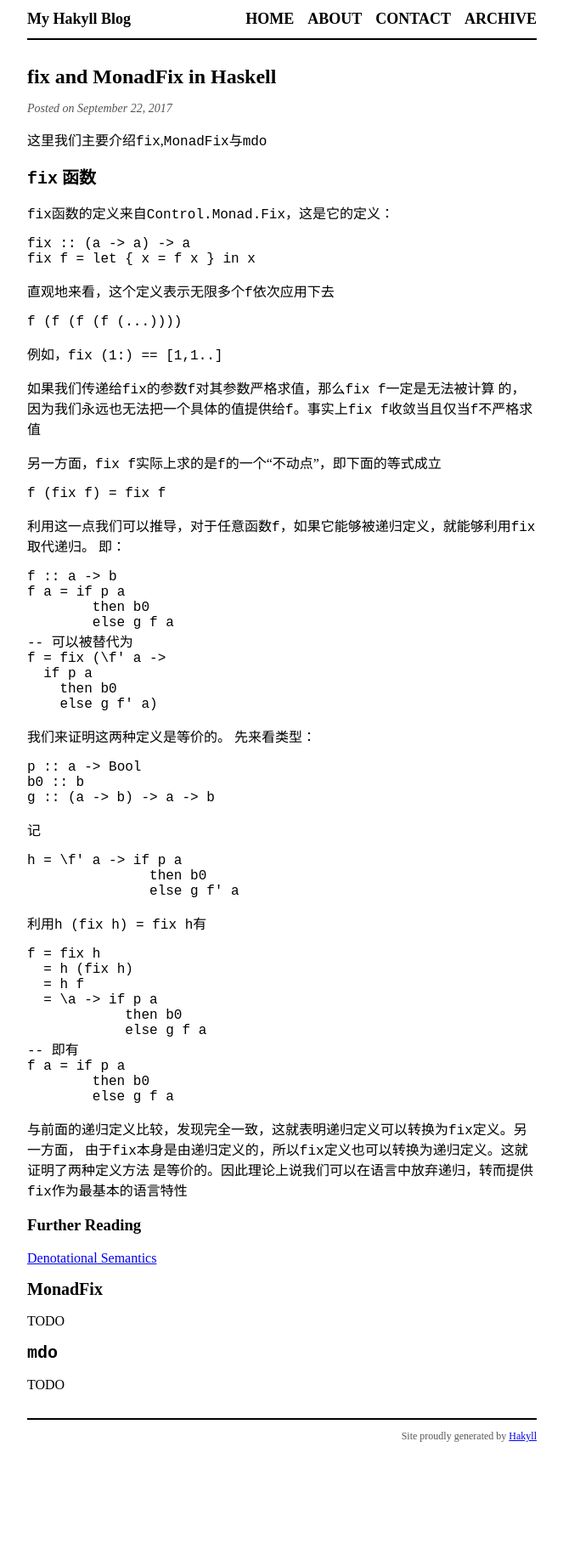
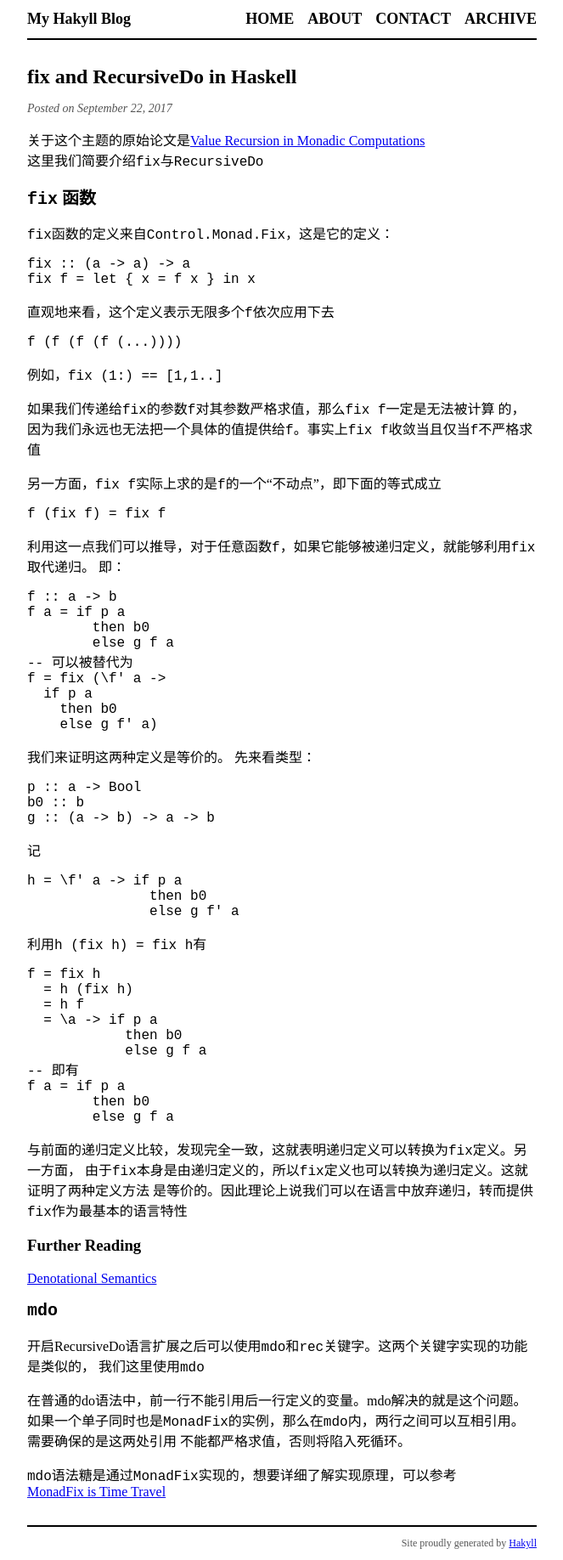
Before and after one commit to kokobd/isumif.github.io, a plain HTML site: page posts/haskell/2017-09-22-Fix.html in a window 1280 px wide. Shown: the whole page at 85% size, without its empty margins (308-971 px from the left). Before the commit the page ends 1710 px from the top, so only its background shows below. Drawn offline with Linux system fonts and the light colour scheme.

Commit message:
Publish.

```diff
--- a/posts/haskell/2017-09-22-Fix.html
+++ b/posts/haskell/2017-09-22-Fix.html
@@ -4,7 +4,7 @@
         <meta charset="utf-8">
         <meta http-equiv="x-ua-compatible" content="ie=edge">
         <meta name="viewport" content="width=device-width, initial-scale=1">
-        <title>My Hakyll Blog - fix and MonadFix in Haskell</title>
+        <title>My Hakyll Blog - fix and RecursiveDo in Haskell</title>
         <link rel="stylesheet" href="../../css/default.css" />
     </head>
     <body>
@@ -21,14 +21,15 @@
         </header>
 
         <main role="main">
-            <h1>fix and MonadFix in Haskell</h1>
+            <h1>fix and RecursiveDo in Haskell</h1>
             <article>
     <section class="header">
         Posted on September 22, 2017
 
     </section>
     <section>
-        <p>这里我们主要介绍<code>fix</code>,<code>MonadFix</code>与<code>mdo</code></p>
+        <p>关于这个主题的原始论文是<a href="http://leventerkok.github.io/papers/erkok-thesis.pdf">Value Recursion in Monadic Computations</a><br />
+这里我们简要介绍<code>fix</code>与<code>RecursiveDo</code></p>
 <h2 id="fix-函数"><code>fix</code> 函数</h2>
 <p><code>fix</code>函数的定义来自<code>Control.Monad.Fix</code>，这是它的定义：</p>
 <div class="sourceCode"><pre class="sourceCode haskell"><code class="sourceCode haskell"><span class="ot">fix ::</span> (a <span class="ot">-&gt;</span> a) <span class="ot">-&gt;</span> a
@@ -71,10 +72,11 @@ f a <span class="fu">=</span> <span class="kw">if</span> p a
 <p>与前面的递归定义比较，发现完全一致，这就表明递归定义可以转换为<code>fix</code>定义。另一方面， 由于<code>fix</code>本身是由递归定义的，所以<code>fix</code>定义也可以转换为递归定义。这就证明了两种定义方法 是等价的。因此理论上说我们可以在语言中放弃递归，转而提供<code>fix</code>作为最基本的语言特性</p>
 <h3 id="further-reading">Further Reading</h3>
 <p><a href="https://en.wikibooks.org/wiki/Haskell/Denotational_semantics">Denotational Semantics</a></p>
-<h2 id="monadfix">MonadFix</h2>
-<p>TODO</p>
 <h2 id="mdo"><code>mdo</code></h2>
-<p>TODO</p>
+<p>开启RecursiveDo语言扩展之后可以使用<code>mdo</code>和<code>rec</code>关键字。这两个关键字实现的功能是类似的， 我们这里使用<code>mdo</code></p>
+<p>在普通的do语法中，前一行不能引用后一行定义的变量。mdo解决的就是这个问题。如果一个单子同时也是<code>MonadFix</code>的实例，那么在<code>mdo</code>内，两行之间可以互相引用。需要确保的是这两处引用 不能都严格求值，否则将陷入死循环。</p>
+<p><code>mdo</code>语法糖是通过<code>MonadFix</code>实现的，想要详细了解实现原理，可以参考<br />
+<a href="https://elvishjerricco.github.io/2017/08/22/monadfix-is-time-travel.html">MonadFix is Time Travel</a></p>
     </section>
 </article>
 
```
Also changed, not shown: archive.html (+1 -1 lines), index.html (+1 -1 lines).
